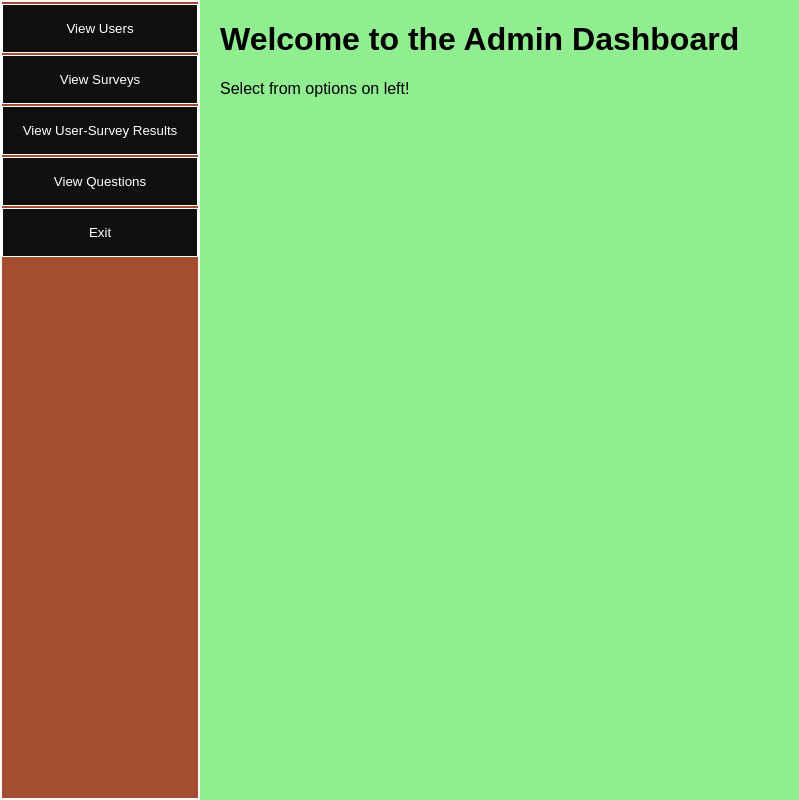
After one commit to LeoHerms/WebSurveyEngine, a PHP site: page /Admin.php in a window 1280 px wide. The commit adds this page. Shown: the whole page, without its empty margins (0-799 px from the left). Run offline with PHP 8.4, Linux system fonts and the light colour scheme.

Commit message:
Have a working admin and user verification

```diff
--- /dev/null
+++ b/Admin.php
@@ -0,0 +1,44 @@
+<!-- This will be the main page for the admin to view all the users and their information. -->
+<?php
+session_start();
+
+?>
+
+<!DOCTYPE html>
+<html lang="en">
+<head>
+    <meta charset="UTF-8">
+    <title>Admin Dashboard</title>
+    <link rel="stylesheet" href="css/admin-styles.css">
+</head>
+<body>
+
+    <div class="sidenav">
+        <form id="adminForm" method="post" target="iframe_content">
+            <button type="button" onclick="submitForm('viewUsers')">View Users</button>
+            <button type="button" onclick="submitForm('viewSurveys')">View Surveys</button>
+            <button type="button" onclick="submitForm('viewResults')">View User-Survey Results</button>
+            <button type="button" onclick="submitForm('viewQuestions')">View Questions</button>
+            <button type="button" onclick="submitForm('Exit')">Exit</button>
+        </form>
+    </div>
+
+    <div class="content">
+        <h1>Welcome to the Admin Dashboard</h1>
+        <p>Select from options on left!</p>
+    </div>
+
+    <iframe name="iframe_content" frameborder="0"></iframe>
+
+    <script>
+        function submitForm(action) {
+            if (action === 'Exit') {
+                window.location.href = 'Home.php';
+            } else {
+                document.getElementById('userForm').action = action + '.php';
+                document.getElementById('userForm').submit();
+            }
+        }
+    </script>
+</body>
+</html>
--- a/CreateAccount.php
+++ b/CreateAccount.php
@@ -19,7 +19,7 @@
     <div class="container">
         <form action="CreateAccountHandler.php" method="post">
             <label for="email">E-mail:</label>
-            <input type="email" id="email" name="email" required>
+            <input type="text" id="email" name="email" required>
             <label for="password">Password:</label>
             <input type="password" id="password" name="password" required>
             <input type="submit" value="Register">
@@ -38,5 +38,9 @@
         }
         ?>
     </div>
+
+    <div class="gif-container">
+            <img src="images/dawg.gif" alt="Moving Dawg" class="moving-dawg">
+    </div>
 </body>
 </html>
--- /dev/null
+++ b/css/admin-styles.css
@@ -0,0 +1,52 @@
+* {
+    box-sizing: border-box;
+}
+
+h1 {
+    font-family: "Papyrus", fantasy;
+}
+
+body {
+    margin: 0;
+    font-family: Arial, Helvetica, sans-serif;
+    background-color: lightgreen;
+    background-image: none;
+}
+
+/* Style the side navigation */
+.sidenav {
+    height: 100%;
+    width: 200px;
+    position: fixed;
+    z-index: 1;
+    top: 0;
+    left: 0;
+    background-color: #5BB2CE;
+    overflow-x: hidden;
+    border: 2px solid black;
+    filter: invert(100%); /* Invert the colors */
+}
+
+/* Side navigation links */
+.sidenav button {
+    color: #000000;
+    padding: 16px;
+    text-decoration: none;
+    display: block;
+    border: 1px solid black;
+    margin-top: 2px;
+    margin-bottom: 2px;
+    width: 100%;
+}
+
+/* Change color on hover */
+.sidenav button:hover {
+    background-color: #ddd;
+    color: darken(#4CAF50, 10%);
+}
+
+/* Style the content */
+.content {
+    margin-left: 200px;
+    padding-left: 20px;
+}
```
Also changed, not shown: CreateAccountHandler.php (+56 -0 lines), Home.php (+20 -8 lines), LoginHandler.php (added, +37 -0 lines), User.php (added, +41 -0 lines), css/home-styles.css (+2 -5 lines), css/user-styles.css (added, +53 -0 lines), engineDB.php (+9 -8 lines), css/styles.css (added).
